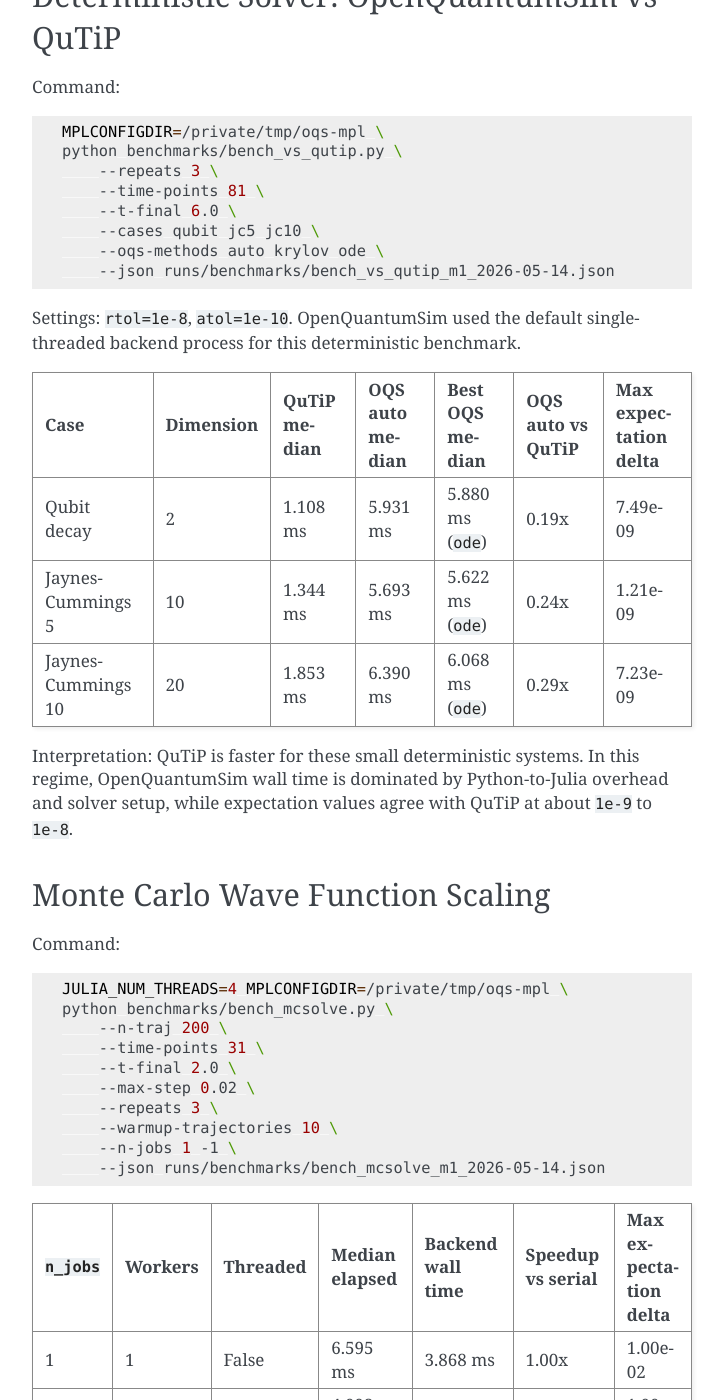
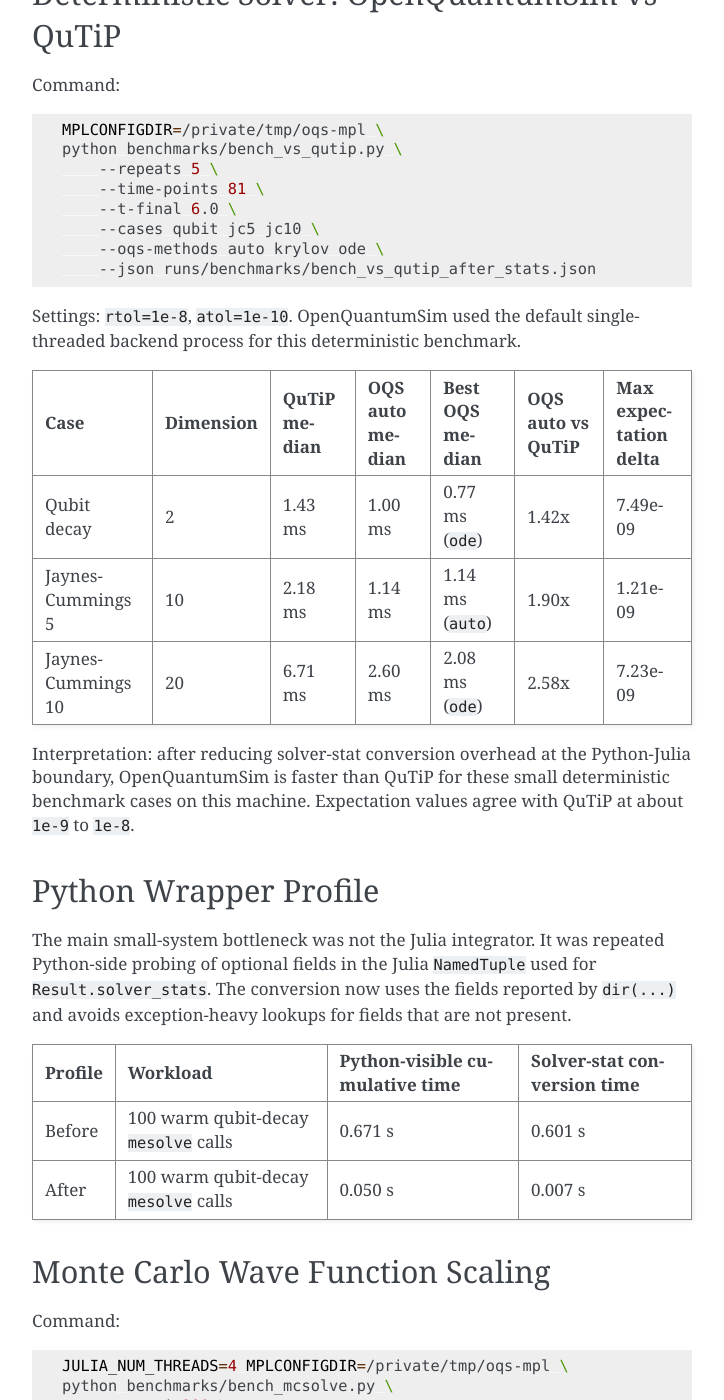
Before and after one commit to mohammadjafariph/OpenQuantumSimulation, a Sphinx documentation site: the page built from docs/performance.rst, in a window 1280 px wide and 1400 px high, scrolled down 741 px. Shown: the whole window, without its empty margins (388-1112 px from the left). Built offline with Sphinx 7.4.7, drawn with Linux system fonts in a browser that asks for light colours; some of the changed text lies outside the part shown.

Commit message:
Optimize solver stats conversion

```diff
--- a/docs/performance.rst
+++ b/docs/performance.rst
@@ -15,9 +15,9 @@
    * - Item
      - Value
    * - Date
-     - 2026-05-14
+     - 2026-05-22
    * - OpenQuantumSim commit
-     - ``e27d402``
+     - stats-conversion optimization snapshot
    * - CPU
      - Apple M1
    * - Logical CPU count
@@ -46,12 +46,12 @@
 
    MPLCONFIGDIR=/private/tmp/oqs-mpl \
    python benchmarks/bench_vs_qutip.py \
-       --repeats 3 \
+       --repeats 5 \
        --time-points 81 \
        --t-final 6.0 \
        --cases qubit jc5 jc10 \
        --oqs-methods auto krylov ode \
-       --json runs/benchmarks/bench_vs_qutip_m1_2026-05-14.json
+       --json runs/benchmarks/bench_vs_qutip_after_stats.json
 
 Settings: ``rtol=1e-8``, ``atol=1e-10``. OpenQuantumSim used the default
 single-threaded backend process for this deterministic benchmark.
@@ -68,30 +68,54 @@
      - Max expectation delta
    * - Qubit decay
      - 2
-     - 1.108 ms
-     - 5.931 ms
-     - 5.880 ms (``ode``)
-     - 0.19x
+     - 1.43 ms
+     - 1.00 ms
+     - 0.77 ms (``ode``)
+     - 1.42x
      - 7.49e-09
    * - Jaynes-Cummings 5
      - 10
-     - 1.344 ms
-     - 5.693 ms
-     - 5.622 ms (``ode``)
-     - 0.24x
+     - 2.18 ms
+     - 1.14 ms
+     - 1.14 ms (``auto``)
+     - 1.90x
      - 1.21e-09
    * - Jaynes-Cummings 10
      - 20
-     - 1.853 ms
-     - 6.390 ms
-     - 6.068 ms (``ode``)
-     - 0.29x
+     - 6.71 ms
+     - 2.60 ms
+     - 2.08 ms (``ode``)
+     - 2.58x
      - 7.23e-09
 
-Interpretation: QuTiP is faster for these small deterministic systems. In this
-regime, OpenQuantumSim wall time is dominated by Python-to-Julia overhead and
-solver setup, while expectation values agree with QuTiP at about ``1e-9`` to
-``1e-8``.
+Interpretation: after reducing solver-stat conversion overhead at the
+Python-Julia boundary, OpenQuantumSim is faster than QuTiP for these small
+deterministic benchmark cases on this machine. Expectation values agree with
+QuTiP at about ``1e-9`` to ``1e-8``.
+
+Python Wrapper Profile
+----------------------
+
+The main small-system bottleneck was not the Julia integrator. It was repeated
+Python-side probing of optional fields in the Julia ``NamedTuple`` used for
+``Result.solver_stats``. The conversion now uses the fields reported by
+``dir(...)`` and avoids exception-heavy lookups for fields that are not present.
+
+.. list-table::
+   :header-rows: 1
+
+   * - Profile
+     - Workload
+     - Python-visible cumulative time
+     - Solver-stat conversion time
+   * - Before
+     - 100 warm qubit-decay ``mesolve`` calls
+     - 0.671 s
+     - 0.601 s
+   * - After
+     - 100 warm qubit-decay ``mesolve`` calls
+     - 0.050 s
+     - 0.007 s
 
 Monte Carlo Wave Function Scaling
 ---------------------------------
```
Also changed, not shown: other parts of docs/performance.rst (+1 -1 lines), 2 other files.
